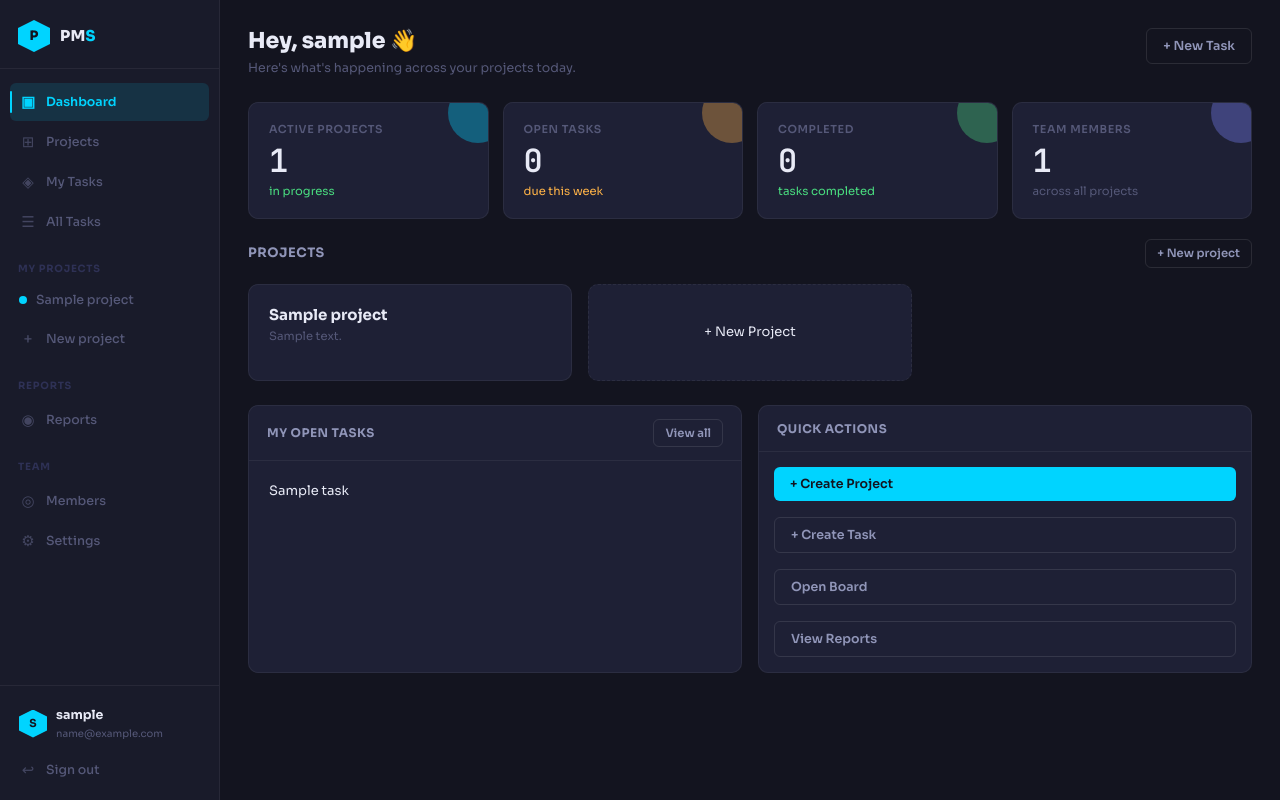
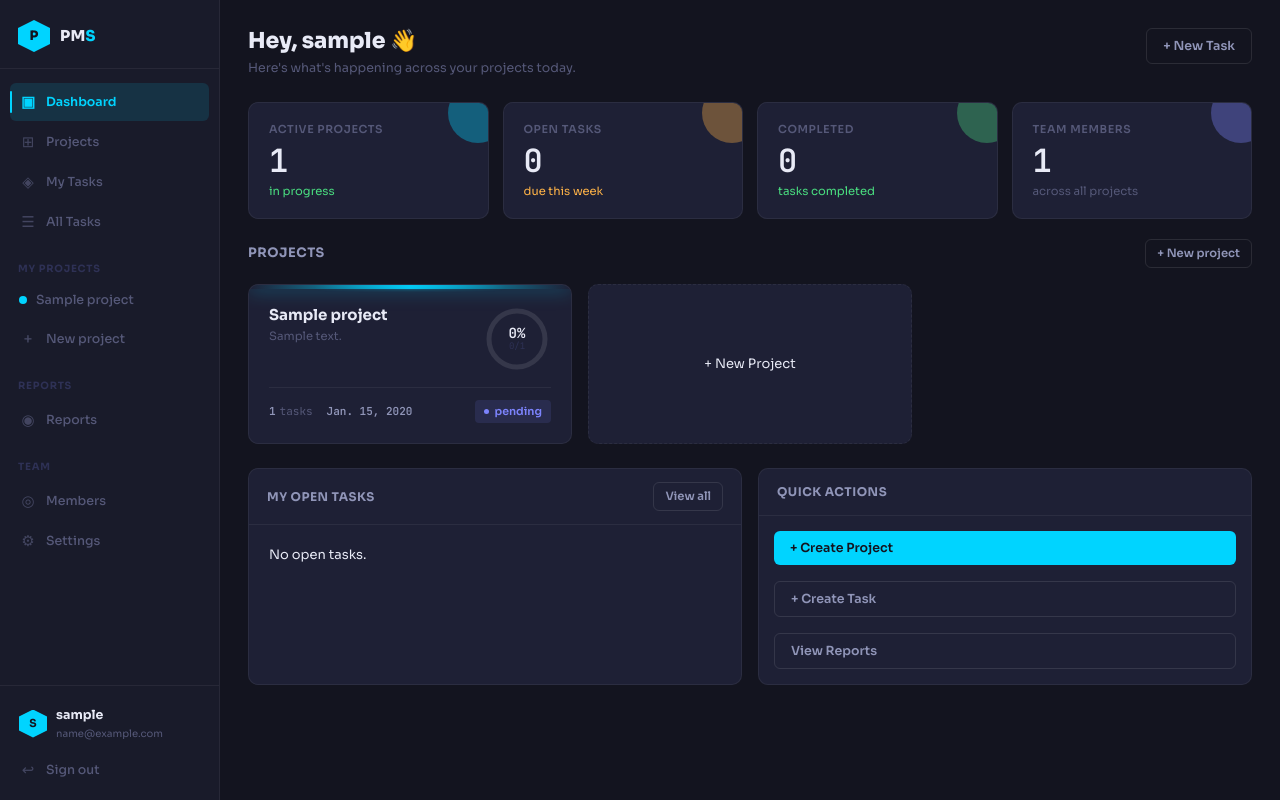
Before and after one commit to Mohit3307/pms, a Django app: page /dashboard/ in a window 1280 px wide. Run offline with Django 5.2, Linux system fonts and the light colour scheme; a user stored in the database is signed in; tables that the repository leaves empty hold one stand-in row (values such as "Sample post"); parts of the project's set-up code (start-up, migrations or seed data) failed here and were passed over.

Commit message:
Update Quick Actions and improve dashboard UI with updated project card progress

```diff
--- a/dashboard/views.py
+++ b/dashboard/views.py
@@ -2,28 +2,59 @@ from django.shortcuts import render
 from projects.models import Project
 from tasks.models import Task
 from team.models import Team
+from math import pi
 
 
 def dashboard(request):
 
-    project_ids = Team.objects.filter(user=request.user)\
+    project_ids = Team.objects.filter(user=request.user) \
                               .values_list("project_id", flat=True)
 
     projects = Project.objects.filter(id__in=project_ids)
 
-    my_tasks = Task.objects.filter(assignee=request.user, status="Pending")
+    sidebar_projects = projects
 
-    active_projects = Project.objects.count()
+    # circle math
+    CIRCUMFERENCE = 2 * pi * 28
 
-    open_tasks = Task.objects.filter(status="pending").count()
+    for project in projects:
 
-    completed_tasks = Task.objects.filter(id__in=project_ids,status="completed").count()
+        tasks = Task.objects.filter(project=project)
 
-    team_members = Team.objects.filter(project_id__in=project_ids).count()
+        total = tasks.count()
+        done = tasks.filter(status="completed").count()
 
-    sidebar_projects = Project.objects.filter(id__in=project_ids)
+        if total > 0:
+            pct = int((done / total) * 100)
+        else:
+            pct = 0
 
-    projects = sidebar_projects
+        offset = CIRCUMFERENCE - (pct / 100) * CIRCUMFERENCE
+
+        project.task_count = total
+        project.done_count = done
+        project.progress = pct
+        project.arc_offset = offset
+
+    # dashboard stats
+    my_tasks = Task.objects.filter(assignee=request.user, status="pending")
+
+    active_projects = projects.count()
+
+    open_tasks = Task.objects.filter(
+        project_id__in=project_ids,
+        status="pending"
+    ).count()
+
+    completed_tasks = Task.objects.filter(
+        project_id__in=project_ids,
+        status="completed"
+    ).count()
+
+    team_members = Team.objects.filter(
+        project_id__in=project_ids
+    ).count()
+
     context = {
         "active_projects": active_projects,
         "open_tasks": open_tasks,
--- a/static/css/style.css
+++ b/static/css/style.css
@@ -430,10 +430,21 @@ button { font-family:inherit; cursor:pointer; }
 }
 
 /* Color bar at top */
-.proj-card-bar {
-  position: absolute;
-  top: 0; left: 0; right: 0;
-  height: 3px;
+.proj-card-bar{
+  position:absolute;
+  top:0;
+  left:0;
+  right:0;
+  height:4px;
+
+  background:linear-gradient(
+      90deg,
+      rgba(0,212,255,0.0),
+      rgba(0,212,255,0.9),
+      rgba(0,212,255,0.0)
+  );
+
+  box-shadow:0 0 18px rgba(0,212,255,0.6);
 }
 
 .proj-card-top {
@@ -1212,3 +1223,62 @@ button { font-family:inherit; cursor:pointer; }
   .det-grid { grid-template-columns: 1fr; }
   .field-row { grid-template-columns: 1fr; }
 }
+
+
+
+
+.progress-circle{
+    width:60px;
+    height:60px;
+    border-radius:50%;
+    border:4px solid #2e3446;
+    display:flex;
+    align-items:center;
+    justify-content:center;
+}
+
+.circle{
+    font-size:14px;
+    font-weight:600;
+    color:#cbd5f5;
+    text-align:center;
+}
+
+.circle-sub{
+    font-size:10px;
+    color:#6b7280;
+}
+
+
+
+.proj-card{
+  position: relative;
+  overflow: hidden;
+}
+
+/* demo style glow line */
+.proj-card::before{
+  content: "";
+  position: absolute;
+  top: 0;
+  left: 20%;
+  width: 60%;
+  height: 3px;
+
+  background: linear-gradient(
+      90deg,
+      transparent,
+      #00d4ff,
+      transparent
+  );
+
+  filter: blur(2px);
+  opacity: .9;
+}
+.add-project-card .proj-card-bar{
+    display:none;
+}
+
+.proj-grid .proj-card:last-child::before{
+    display:none;
+}
--- a/templates/dashboard.html
+++ b/templates/dashboard.html
@@ -5,12 +5,14 @@
 {% block page_content %}
 
 <div class="page-hd">
+
   <div class="page-hd-left">
     <h1>Hey, {{ request.user.username }} 👋</h1>
     <p class="sub">Here's what's happening across your projects today.</p>
   </div>
 
   <a href="/tasks/create/" class="btn btn-ghost">+ New Task</a>
+
 </div>
 
 
@@ -43,26 +45,108 @@
 </div>
 
 
+
 <div class="sec-hd mb16">
+
   <h2>Projects</h2>
-  <a href="/projects/create/" class="btn btn-ghost btn-sm">+ New project</a>
+
+  <a href="/projects/create/" class="btn btn-ghost btn-sm">
+    + New project
+  </a>
+
 </div>
+
 
 
 <div class="proj-grid mb24">
 
 {% for project in projects %}
 
-<div class="proj-card" onclick="location.href='/projects/{{ project.id }}/'">
+<div class="proj-card"
+     onclick="location.href='/projects/{{ project.id }}/'">
 
   <div class="proj-card-bar"></div>
 
   <div class="proj-card-top">
 
     <div>
-<div class="proj-name">{{ project.title }}</div>
-<div class="proj-desc">{{ project.description }}</div>
+
+      <div class="proj-name">
+        {{ project.title }}
       </div>
+
+      <div class="proj-desc">
+        {{ project.description }}
+      </div>
+
+    </div>
+
+
+    <div class="arc-wrap">
+
+      <svg viewBox="0 0 68 68">
+
+        <circle
+          class="arc-track"
+          cx="34"
+          cy="34"
+          r="28"
+        />
+
+        <circle
+          class="arc-fill"
+          cx="34"
+          cy="34"
+          r="28"
+          stroke="#4ade80"
+          stroke-dasharray="175.9"
+          stroke-dashoffset="{{ project.arc_offset }}"
+        />
+
+      </svg>
+
+      <div class="arc-text">
+
+        <div class="arc-pct">
+          {{ project.progress }}%
+        </div>
+
+        <div class="arc-of">
+          {{ project.done_count }}/{{ project.task_count }}
+        </div>
+
+      </div>
+
+    </div>
+
+  </div>
+
+
+
+  <div class="proj-card-foot">
+
+    <div class="proj-meta">
+
+      <div class="pm-item">
+        <strong>{{ project.task_count }}</strong> tasks
+      </div>
+
+      <div class="pm-item">
+        <strong>{{ project.deadline }}</strong>
+      </div>
+
+    </div>
+
+
+    {% if project.status == "pending" %}
+      <span class="s-chip open">pending</span>
+
+    {% elif project.status == "in_progress" %}
+      <span class="s-chip wip">active</span>
+
+    {% elif project.status == "completed" %}
+      <span class="s-chip done">completed</span>
+    {% endif %}
 
   </div>
 
@@ -75,15 +159,23 @@
 {% endfor %}
 
 
+
 <div class="proj-card"
-style="border-style:dashed;cursor:pointer;display:flex;align-items:center;justify-content:center"
+     style="border-style:dashed;
+            cursor:pointer;
+            display:flex;
+            align-items:center;
+            justify-content:center"
      onclick="location.href='/projects/create/'">
 
-<div>+ New Project</div>
+  <div>
+    + New Project
+  </div>
 
 </div>
 
 </div>
+
 
 
 <div class="g2">
@@ -91,21 +183,36 @@ onclick="location.href='/projects/create/'">
 <div class="card">
 
   <div class="card-head">
+
     <h3>My Open Tasks</h3>
-<a href="/tasks/" class="btn btn-ghost btn-sm">View all</a>
+
+    <a href="/tasks/" class="btn btn-ghost btn-sm">
+      View all
+    </a>
+
   </div>
+
 
   <div style="padding:20px">
 
     {% for task in my_tasks %}
-<div>{{task.title}}</div>
+
+      <div>
+        {{ task.title }}
+      </div>
+
     {% empty %}
-<div>No open tasks.</div>
+
+      <div>
+        No open tasks.
+      </div>
+
     {% endfor %}
 
   </div>
 
 </div>
+
 
 
 <div class="card">
@@ -114,12 +221,22 @@ onclick="location.href='/projects/create/'">
     <h3>Quick Actions</h3>
   </div>
 
+
   <div style="padding:15px" class="stack">
 
-<a href="/projects/create/" class="btn btn-cy">+ Create Project</a>
-<a href="/tasks/create/" class="btn btn-ghost">+ Create Task</a>
-<a href="/board/" class="btn btn-ghost">Open Board</a>
-<a href="/reports/" class="btn btn-ghost">View Reports</a>
+    <a href="/projects/create/" class="btn btn-cy">
+      + Create Project
+    </a>
+
+    <a href="/tasks/create/" class="btn btn-ghost">
+      + Create Task
+    </a>
+
+
+
+    <a href="/reports/" class="btn btn-ghost">
+      View Reports
+    </a>
 
   </div>
 
```
Lines whose indentation alone changed are shown as unchanged.
